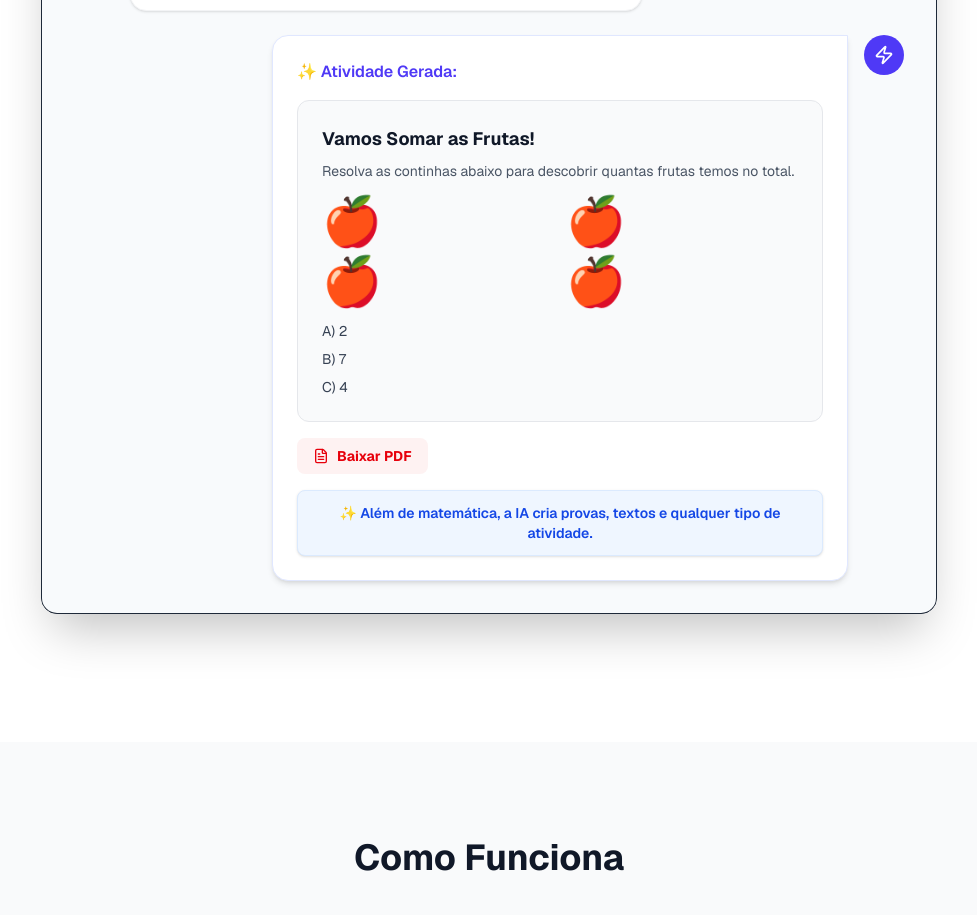
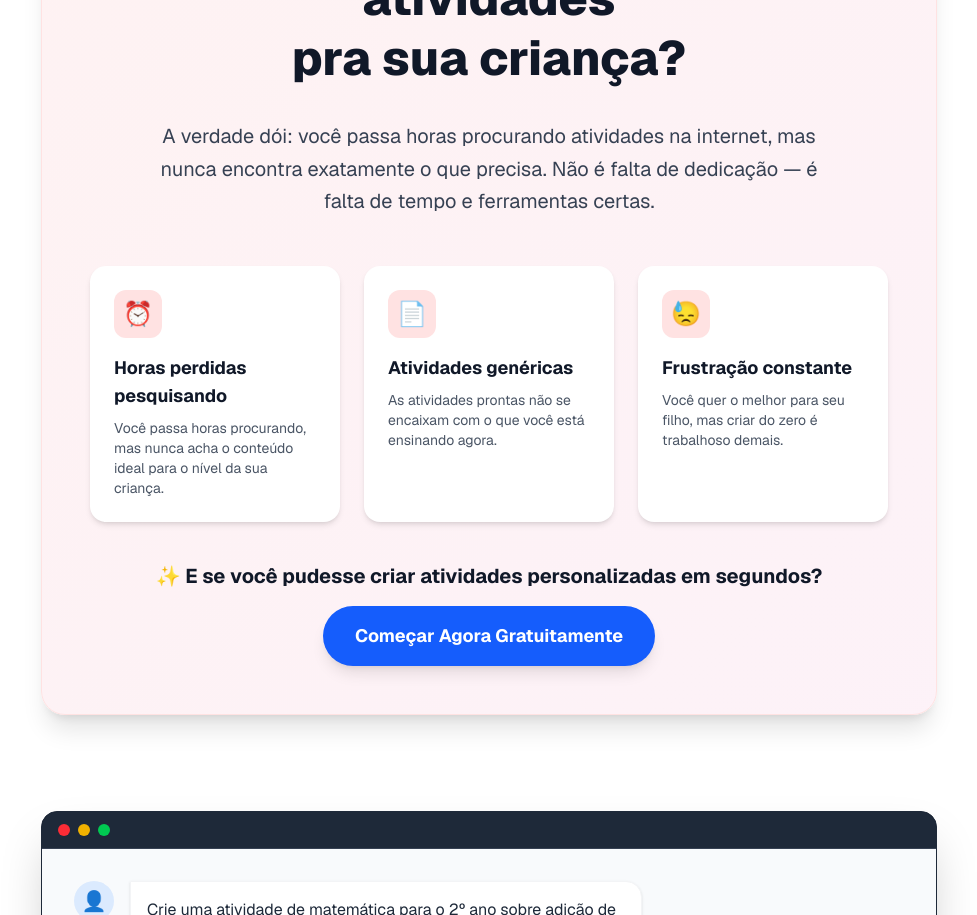
Before and after one commit to adryanoliveira23/educreator.ai, a Next.js app: page / in a window 1280 px wide. Shown: the part 820-1735 px from the top of the page, without its empty margins (151-1128 px from the left). Built offline with nearby package versions, Linux system fonts and the light colour scheme; no server answers.

Commit message:
first commit

```diff
--- a/app/page.tsx
+++ b/app/page.tsx
@@ -76,6 +76,76 @@ export default function LandingPage() {
             >
               Ver Exemplo
             </Link>
+          </div>
+        </section>
+
+        {/* Pain Point Section */}
+        <section className="container mx-auto px-6 mb-24">
+          <div className="max-w-4xl mx-auto bg-gradient-to-br from-red-50 to-pink-50 rounded-3xl p-12 shadow-xl border border-red-100">
+            <h2 className="text-3xl md:text-5xl font-extrabold text-center mb-8 leading-tight">
+              Você está <span className="text-red-600">sem tempo</span> pra
+              criar atividades <br className="hidden md:block" />
+              pra sua criança?
+            </h2>
+            <p className="text-lg md:text-xl text-gray-700 text-center max-w-2xl mx-auto leading-relaxed mb-8">
+              A verdade dói: você passa horas procurando atividades na internet,
+              mas nunca encontra exatamente o que precisa. Não é falta de
+              dedicação — é falta de tempo e ferramentas certas.
+            </p>
+
+            <div className="grid md:grid-cols-3 gap-6 mt-12">
+              <div className="bg-white rounded-2xl p-6 shadow-md">
+                <div className="w-12 h-12 bg-red-100 rounded-xl flex items-center justify-center mb-4">
+                  <span className="text-2xl">⏰</span>
+                </div>
+                <h3 className="font-bold text-lg text-gray-900 mb-2">
+                  Horas perdidas pesquisando
+                </h3>
+                <p className="text-gray-600 text-sm">
+                  Você passa horas procurando, mas nunca acha o conteúdo ideal
+                  para o nível da sua criança.
+                </p>
+              </div>
+
+              <div className="bg-white rounded-2xl p-6 shadow-md">
+                <div className="w-12 h-12 bg-red-100 rounded-xl flex items-center justify-center mb-4">
+                  <span className="text-2xl">📄</span>
+                </div>
+                <h3 className="font-bold text-lg text-gray-900 mb-2">
+                  Atividades genéricas
+                </h3>
+                <p className="text-gray-600 text-sm">
+                  As atividades prontas não se encaixam com o que você está
+                  ensinando agora.
+                </p>
+              </div>
+
+              <div className="bg-white rounded-2xl p-6 shadow-md">
+                <div className="w-12 h-12 bg-red-100 rounded-xl flex items-center justify-center mb-4">
+                  <span className="text-2xl">😓</span>
+                </div>
+                <h3 className="font-bold text-lg text-gray-900 mb-2">
+                  Frustração constante
+                </h3>
+                <p className="text-gray-600 text-sm">
+                  Você quer o melhor para seu filho, mas criar do zero é
+                  trabalhoso demais.
+                </p>
+              </div>
+            </div>
+
+            <div className="mt-10 text-center">
+              <p className="text-xl font-bold text-gray-900 mb-4">
+                ✨ E se você pudesse criar atividades personalizadas em
+                segundos?
+              </p>
+              <Link
+                href="/register"
+                className="inline-block px-8 py-4 text-lg font-bold text-white bg-blue-600 rounded-full hover:bg-blue-700 transition shadow-lg hover:shadow-xl transform hover:-translate-y-1"
+              >
+                Começar Agora Gratuitamente
+              </Link>
+            </div>
           </div>
         </section>
 
```
